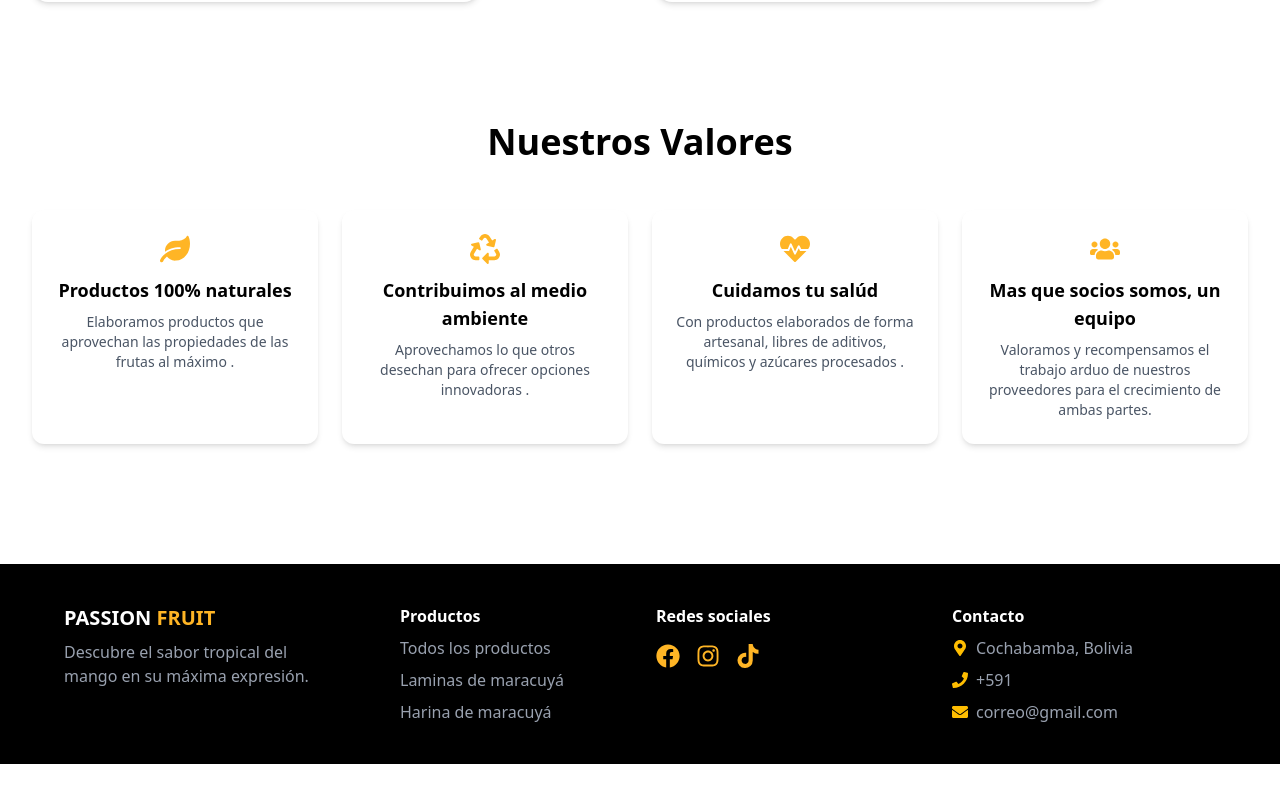
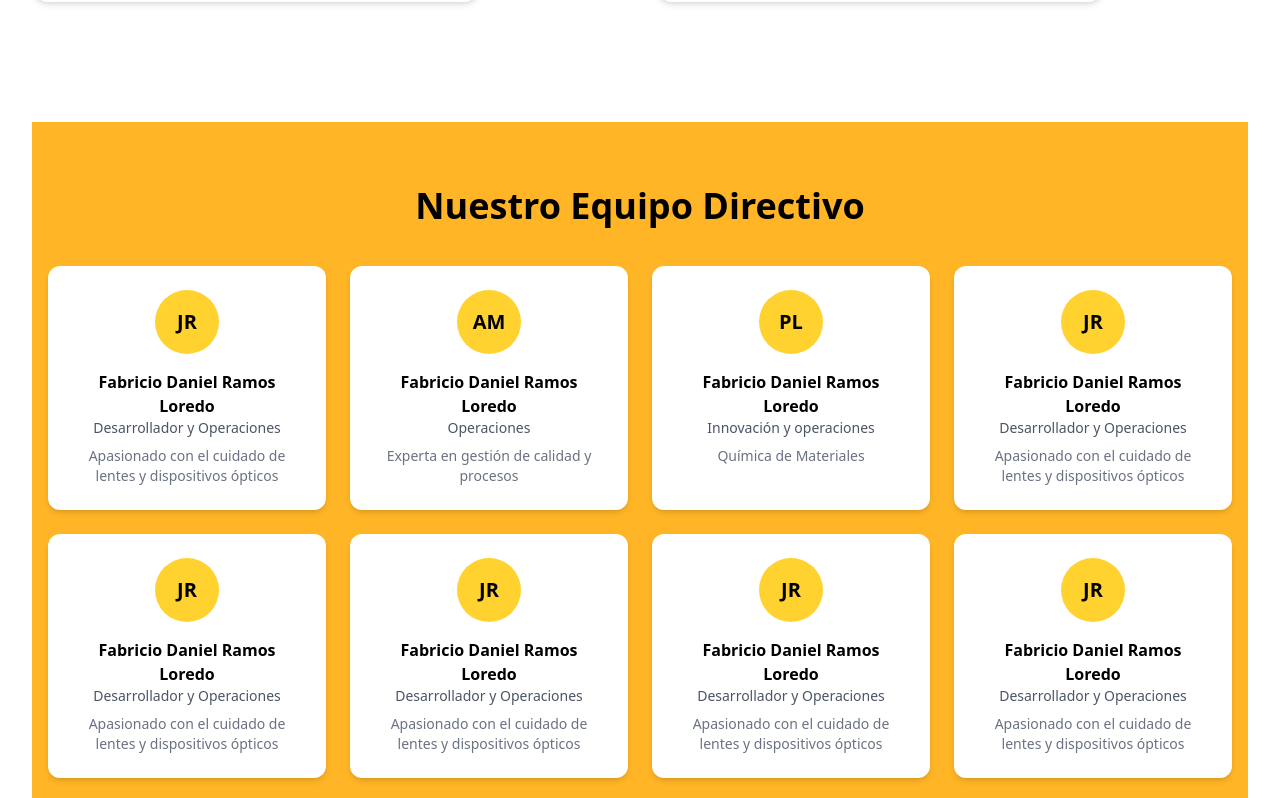
Before and after one commit to GustavoLuizaga/Passion-Fruit, a React (Vite) app: page /knowUs in a window 1280 px wide. Shown: the part 1062-1860 px from the top of the page. Before the commit the page ends 1826 px from the top, so only its background shows below. Built offline with nearby package versions, Linux system fonts and the light colour scheme.

Commit message:
TeamGrid added in knowUs

```diff
--- a/src/components/Footer.jsx
+++ b/src/components/Footer.jsx
@@ -13,7 +13,7 @@ export default function Footer() {
             <span className="text-white">PASSION</span> FRUIT
           </h2>
           <p className="text-gray-400 mt-2">
-            Descubre el sabor tropical del mango en su máxima expresión.
+            Descubre el sabor tropical de la Maracuyá en su máxima expresión.
           </p>
           <div className="flex gap-4 mt-4 text-[#ffb525] text-2xl">
           </div>
--- /dev/null
+++ b/src/components/Team.jsx
@@ -0,0 +1,102 @@
+
+
+const team = [
+  {
+    initials: "JR",
+    name: "Fabricio Daniel Ramos Loredo",
+    role: "Desarrollador y Operaciones",
+    bio: "Apasionado con el cuidado de lentes y dispositivos ópticos",
+  },
+  {
+    initials: "AM",
+    name: "Fabricio Daniel Ramos Loredo",
+    role: "Operaciones",
+    bio: "Experta en gestión de calidad y procesos",
+  },
+  {
+    initials: "PL",
+    name: "Fabricio Daniel Ramos Loredo",
+    role: "Innovación y operaciones",
+    bio: "Química de Materiales",
+  },
+  {
+    initials: "JR",
+    name: "Fabricio Daniel Ramos Loredo",
+    role: "Desarrollador y Operaciones",
+    bio: "Apasionado con el cuidado de lentes y dispositivos ópticos",
+  },
+  {
+    initials: "JR",
+    name: "Fabricio Daniel Ramos Loredo",
+    role: "Desarrollador y Operaciones",
+    bio: "Apasionado con el cuidado de lentes y dispositivos ópticos",
+  },
+  {
+    initials: "JR",
+    name: "Fabricio Daniel Ramos Loredo",
+    role: "Desarrollador y Operaciones",
+    bio: "Apasionado con el cuidado de lentes y dispositivos ópticos",
+  },
+  {
+    initials: "JR",
+    name: "Fabricio Daniel Ramos Loredo",
+    role: "Desarrollador y Operaciones",
+    bio: "Apasionado con el cuidado de lentes y dispositivos ópticos",
+  },
+  {
+    initials: "JR",
+    name: "Fabricio Daniel Ramos Loredo",
+    role: "Desarrollador y Operaciones",
+    bio: "Apasionado con el cuidado de lentes y dispositivos ópticos",
+  },
+  {
+    initials: "JR",
+    name: "Fabricio Daniel Ramos Loredo",
+    role: "Desarrollador y Operaciones",
+    bio: "Apasionado con el cuidado de lentes y dispositivos ópticos",
+  },
+  {
+    initials: "JR",
+    name: "Fabricio Daniel Ramos Loredo",
+    role: "Desarrollador y Operaciones",
+    bio: "Apasionado con el cuidado de lentes y dispositivos ópticos",
+  },
+  {
+    initials: "JR",
+    name: "Fabricio Daniel Ramos Loredo",
+    role: "Desarrollador y Operaciones",
+    bio: "Apasionado con el cuidado de lentes y dispositivos ópticos",
+  },
+  {
+    initials: "JR",
+    name: "Fabricio Daniel Ramos Loredo",
+    role: "Desarrollador y Operaciones",
+    bio: "Apasionado con el cuidado de lentes y dispositivos ópticos",
+  },
+
+];
+
+export default function TeamGrid() {
+  return (
+    <div className="bg-[#ffb525] py-16 px-4">
+      <h2 className="text-4xl font-bold text-center mb-10">
+        Nuestro Equipo Directivo
+      </h2>
+      <div className="grid grid-cols-1 sm:grid-cols-2 md:grid-cols-3 lg:grid-cols-4 gap-6 max-w-7xl mx-auto">
+        {team.map((member, index) => (
+          <div
+            key={index}
+            className="bg-white rounded-xl shadow-md p-6 flex flex-col items-center text-center"
+          >
+            <div className="bg-amber-300 text-black font-bold text-xl w-16 h-16 rounded-full flex items-center justify-center mb-4">
+              {member.initials}
+            </div>
+            <h3 className="font-semibold">{member.name}</h3>
+            <p className="text-sm text-gray-600">{member.role}</p>
+            <p className="text-sm text-gray-500 mt-2">{member.bio}</p>
+          </div>
+        ))}
+      </div>
+    </div>
+  );
+}
--- a/src/pages/KnowUs.jsx
+++ b/src/pages/KnowUs.jsx
@@ -3,6 +3,7 @@ import Footer from "../components/Footer";
 import Timeline from "../components/TimeLine";
 import CardInfo from "../components/CardInfo";
 import CardValue from "../components/CardValue";
+import TeamGrid from "../components/Team";
 import { FaLightbulb, FaShieldAlt,FaUsers, FaHeartbeat, FaRecycle, FaLeaf } from "react-icons/fa";
 
 const KnowUs = () => {
@@ -32,7 +33,7 @@ const KnowUs = () => {
                         reconocida por nuestra innovación, calidad y compromiso con la satisfacción del cliente.
                     </CardInfo>
                 </div>
-
+                <TeamGrid/>
                 {/* Nuestros Valores */}
                 <div>
                     <h2 className="text-4xl font-bold mb-6 text-center">Nuestros Valores</h2>
--- a/src/pages/LandingPage.jsx
+++ b/src/pages/LandingPage.jsx
@@ -25,9 +25,11 @@ const LandingPage = () => {
                             </p>
                             {/* Botones */}
                             <div className="mt-8 w-full">
-                                <button className="bg-[#f2d49c] hover:bg-[#dd6a02] text-black px-6 py-3 rounded-lg font-semibold w-full">
+                                <button className="bg-[#2E7D32] text-white font-semibold py-3 px-6 rounded-xl shadow-md hover:bg-[#388E3C] transition-colors duration-300 w-full">
                                     Ver productos
                                 </button>
+
+
                             </div>
 
                         </div>
```
